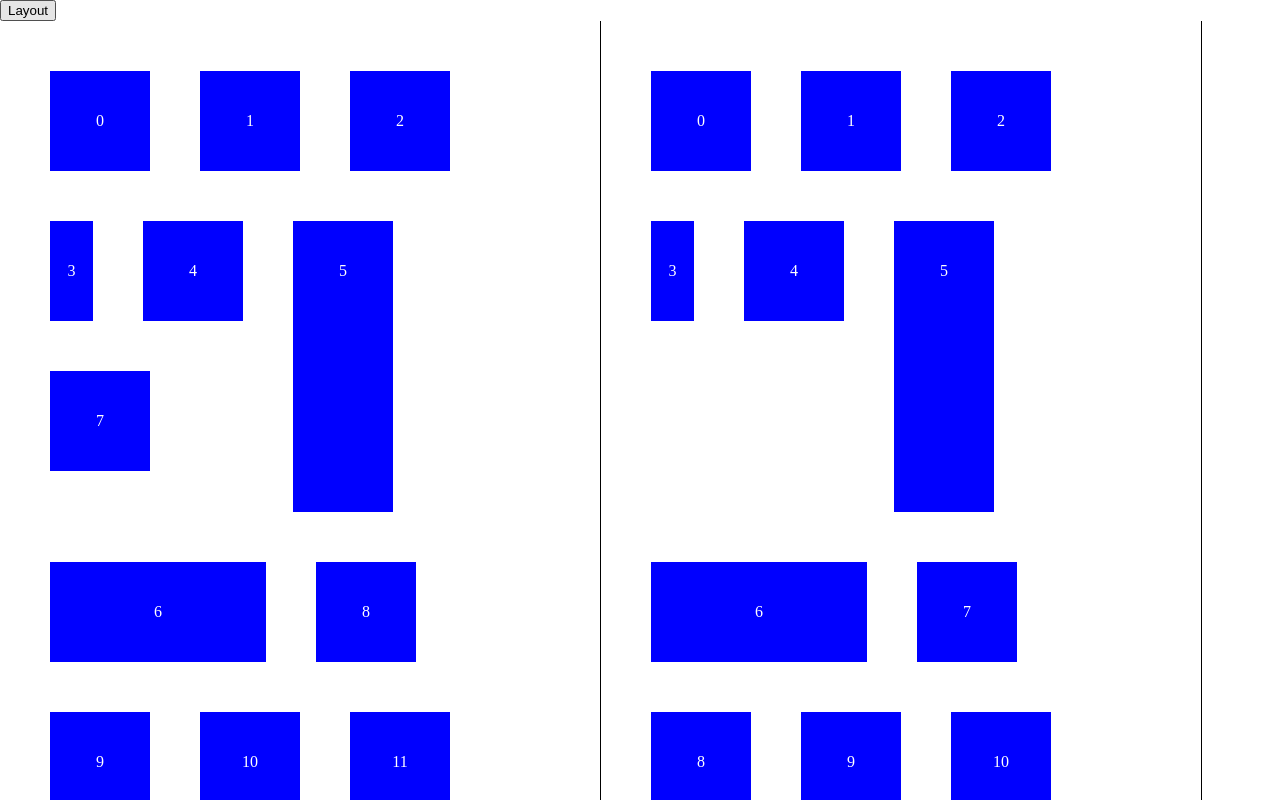
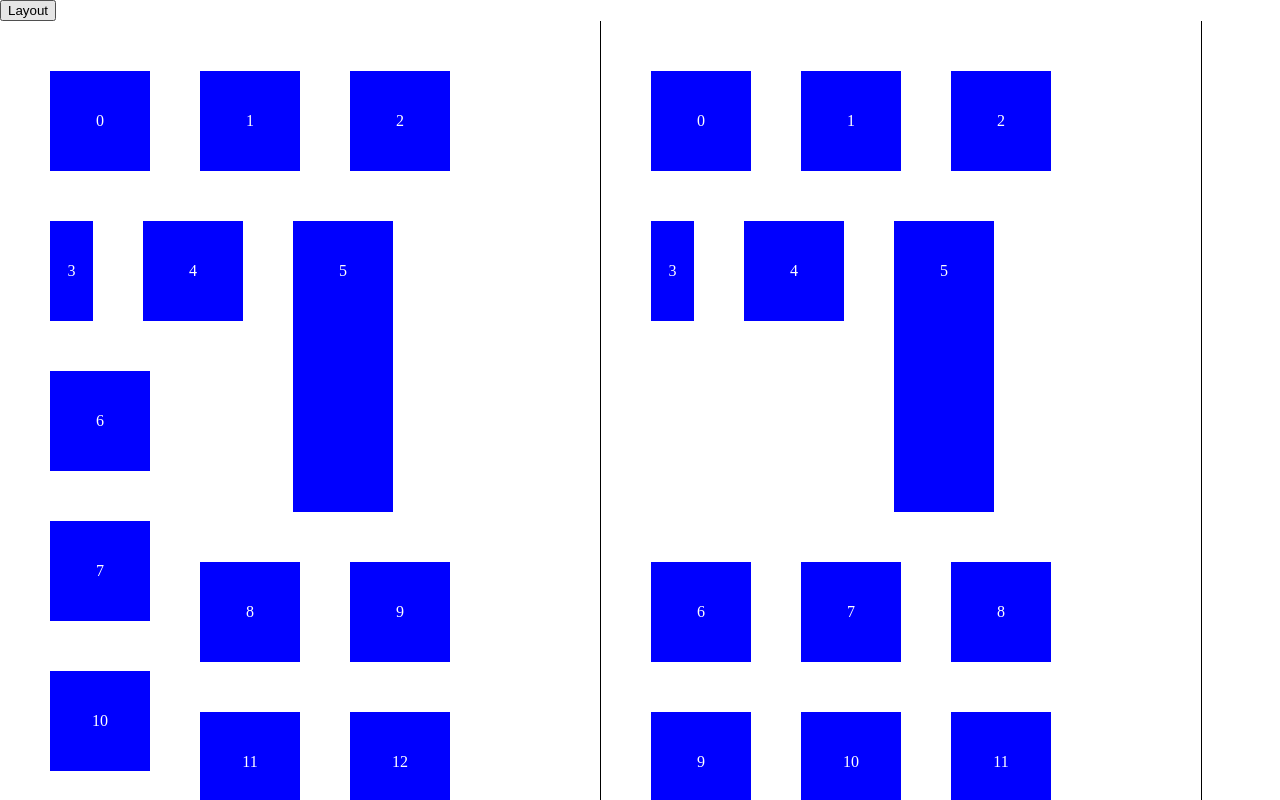
Before and after one commit to guitarpoet/smart_layout, a plain HTML site: page index.html in a window 1280 px wide. Both pictures are taken after a click on the button "Layout". Shown: the top 800 px of the page. Drawn offline with Linux system fonts and the light colour scheme.

Commit message:
Don't test if the position has been taken up by a box.

```diff
--- a/index.html
+++ b/index.html
@@ -39,7 +39,7 @@
 	</style>
 	<script>
 		var total = r(10, 30);
-		var mutant = r(total / 10, total / 4);
+		var mutant = r(total / 10, total / 5);
 		var mutant_min = 30;
 		var mutant_max = 300;
 
--- a/js/layout.js
+++ b/js/layout.js
@@ -158,7 +158,12 @@ FlowContainer.prototype = {
 
 		// Setting the location information to the box itself
 		bb.x = x;
-		bb.y = y
+		bb.y = y;
+
+		if(!this.box_positions) {
+			this.box_positions = {};
+		}
+		this.box_positions[x + ':' + y] = bb;
 
 		// Translate the absolute location of the box
 		var r = this.translate(x, y);
@@ -228,6 +233,9 @@ FlowContainer.prototype = {
 			return true;
 		}
 
+		if(this.box_positions[x + ':' + y]) { // If we already have a box here
+			return true;
+		}
 		var w = this.boxWidth(box);
 		var h = this.boxHeight(box);
 		for(var px in this.xpos) {
@@ -251,9 +259,7 @@ FlowContainer.prototype = {
 	 * Getting the box of the index
 	 */
 	box: function(index) {
-		var ret = this.boxes().eq(index);
-		ret.index = index;
-		return ret;
+		return this.boxes().eq(index);
 	},
 
 	/**
@@ -304,11 +310,13 @@ SmartContainer = function(container) {
 $.extend(SmartContainer.prototype, FlowContainer.prototype); // Let SmartContainer extends FlowContainer
 
 SmartContainer.prototype.layout = function(index, box) { // Replacing the layout algorithm
+	if(index == 0) { // If this is the first one, place at the left top
+		this.place(box, 0, 0);
+		return;
+	}
+
 	var b = this.prepareBox(box);
 	b.get(0).index = index; // Saving the index in the box itself
-	var last = this.getLast(index, box);
-	if(!last) // If this is the first one, we have already place it
-		return;
 
 	var x = 0;
 	var y = this.calY(index, 0, box); // Always begin with x = 0
@@ -322,7 +330,6 @@ SmartContainer.prototype.layout = function(index, box) { // Replacing the layout
 			if(y == -1 || // Y is not set
 				my < y || // Y at this postion is better
 				(my == y && tx < x)) { // The Y position is the same, but x is better
-
 				y = my;
 				x = tx;
 			}
```
